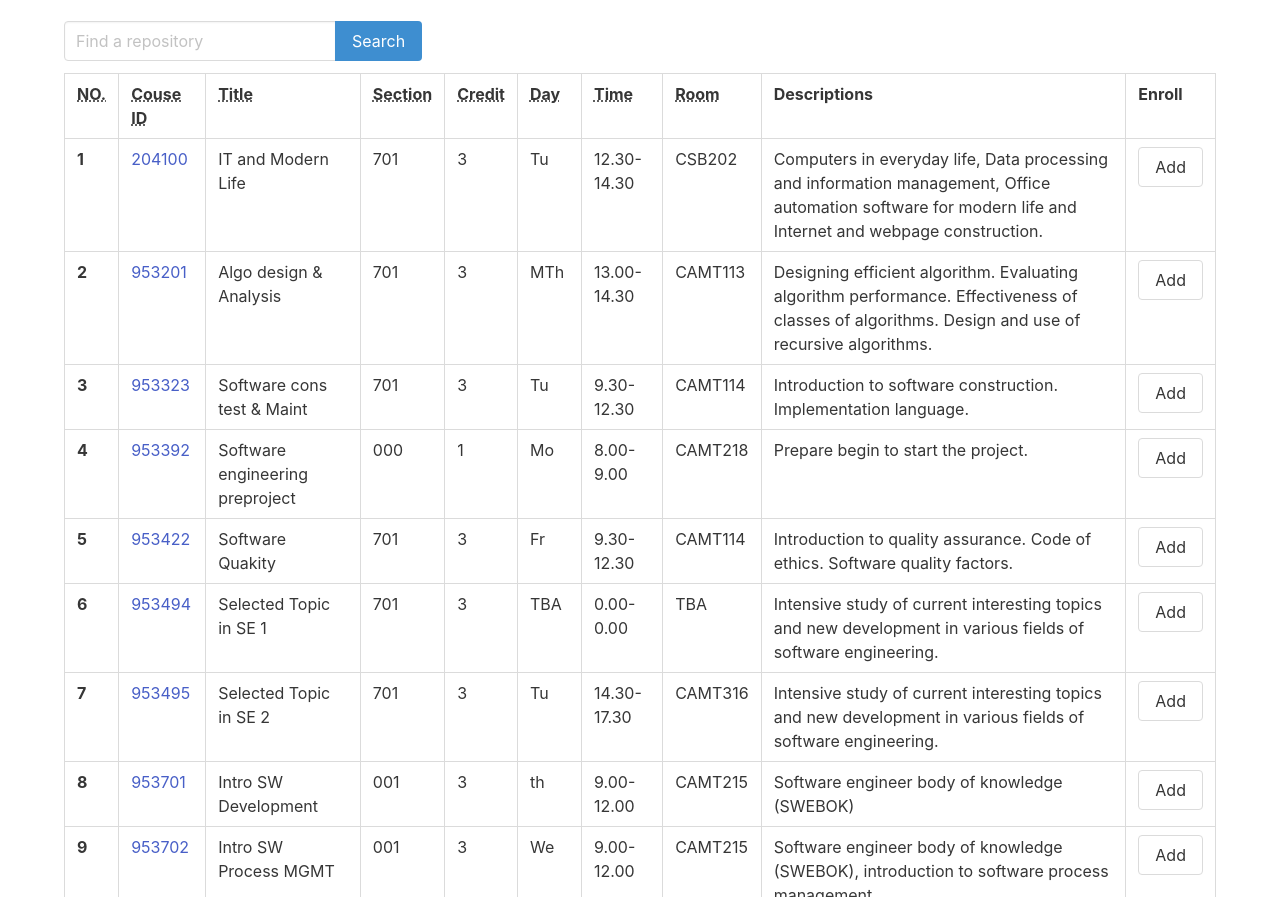
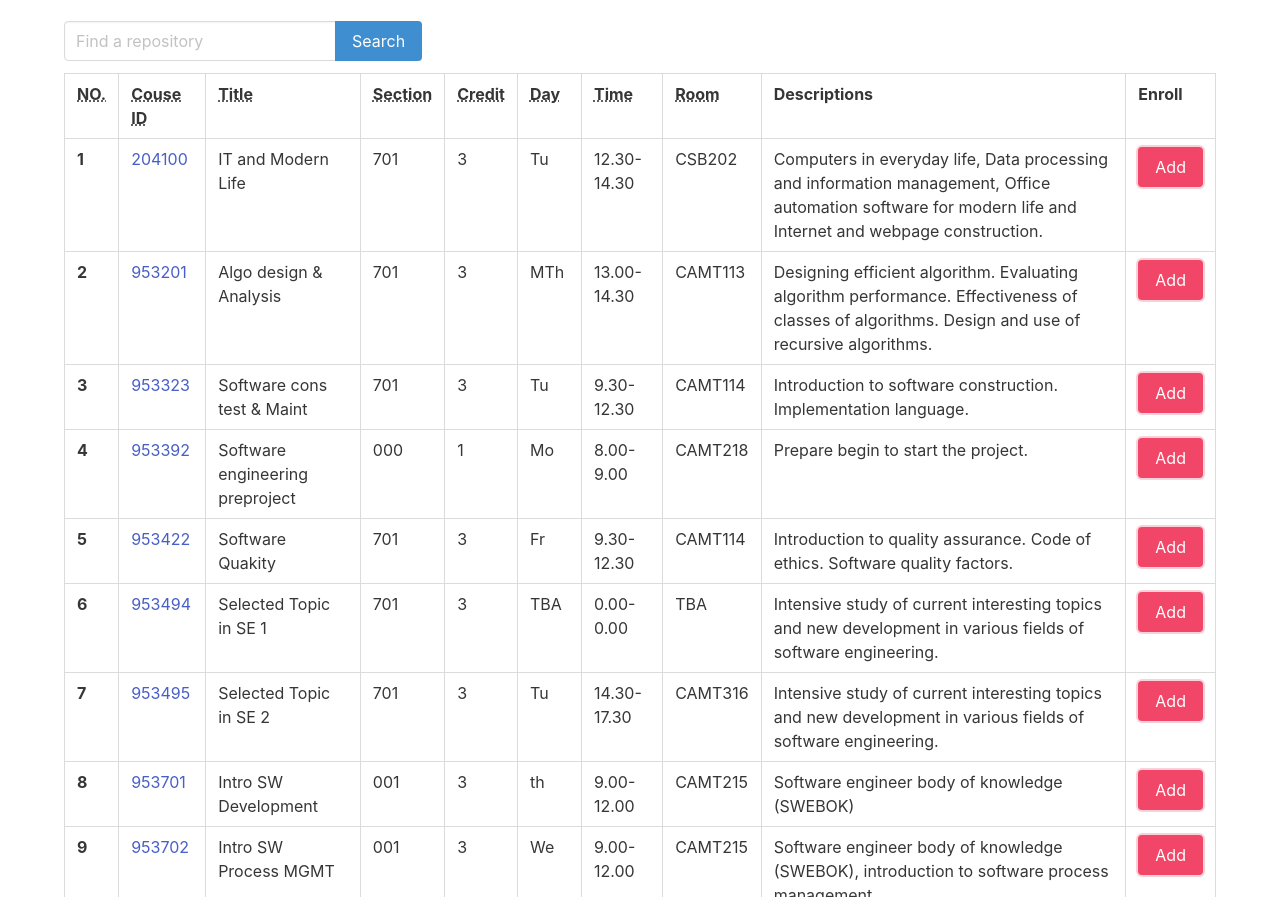
Before and after one commit to keekii/projectMockup, a plain HTML site: page searchResult.html in a window 1280 px wide. Shown: the part 55-952 px from the top of the page. Drawn offline with nearby package versions, Linux system fonts and the light colour scheme.

Commit message:
color button

```diff
--- a/searchResult.html
+++ b/searchResult.html
@@ -93,7 +93,7 @@
     <td>12.30-14.30</td>
     <td>CSB202</td>
     <td>Computers in everyday life, Data processing and information management, Office automation software for modern life and Internet and webpage construction.</td>
-    <td><a class="button">Add</a></td>
+    <td><a class="button is-danger is-focused">Add</a></td>
 
   </tr>
   <tr>
@@ -106,7 +106,7 @@
     <td>13.00-14.30</td>
     <td>CAMT113</td>
     <td>Designing efficient algorithm. Evaluating algorithm performance. Effectiveness of classes of algorithms. Design and use of recursive algorithms. </td>
-    <td><a class="button">Add</a></td>
+    <td><a class="button is-danger is-focused">Add</a></td>
   </tr>
   <tr>
     <th>3</th>
@@ -118,7 +118,7 @@
     <td>9.30-12.30</td>
     <td>CAMT114</td>
     <td>Introduction to software construction. Implementation language.</td>
-    <td><a class="button">Add</a></td>
+    <td><a class="button is-danger is-focused">Add</a></td>
   </tr>
   <tr>
     <th>4</th>
@@ -130,7 +130,7 @@
     <td>8.00-9.00</td>
     <td>CAMT218</td>
     <td>Prepare begin to start the project.</td>
-    <td><a class="button">Add</a></td>
+    <td><a class="button is-danger is-focused">Add</a></td>
   </tr>
   <tr>
     <th>5</th>
@@ -142,7 +142,7 @@
     <td>9.30-12.30</td>
     <td>CAMT114</td>
     <td>Introduction to quality assurance. Code of ethics. Software quality factors.</td>
-    <td><a class="button">Add</a></td>
+    <td><a class="button is-danger is-focused">Add</a></td>
   </tr>
   <tr>
     <th>6</th>
@@ -154,7 +154,7 @@
     <td>0.00-0.00</td>
     <td>TBA</td>
     <td> Intensive study of current interesting topics and new development in various fields of software engineering.</td>
-    <td><a class="button">Add</a></td>
+    <td><a class="button is-danger is-focused">Add</a></td>
   </tr>
   <tr>
     <th>7</th>
@@ -166,7 +166,7 @@
     <td>14.30-17.30</td>
     <td>CAMT316</td>
     <td>Intensive study of current interesting topics and new development in various fields of software engineering.</td>
-    <td><a class="button">Add</a></td>
+    <td><a class="button is-danger is-focused">Add</a></td>
   </tr>
   <tr>
     <th>8</th>
@@ -178,7 +178,7 @@
     <td>9.00-12.00</td>
     <td>CAMT215</td>
     <td>Software engineer body of knowledge (SWEBOK) </td>
-    <td><a class="button">Add</a></td>
+    <td><a class="button is-danger is-focused">Add</a></td>
   </tr>
 
   <tr>
@@ -191,7 +191,7 @@
     <td>9.00-12.00</td>
     <td>CAMT215</td>
     <td> Software engineer body of knowledge (SWEBOK), introduction to software process management</td>
-    <td><a class="button">Add</a></td>
+    <td><a class="button is-danger is-focused">Add</a></td>
   </tr>
   <tr>
     <th>10</th>
@@ -203,7 +203,7 @@
     <td>9.00-16.00</td>
     <td>TBA</td>
     <td>-</td>
-    <td><a class="button">Add</a></td>
+    <td><a class="button is-danger is-focused">Add</a></td>
   </tr>
 
 </tbody>
```
